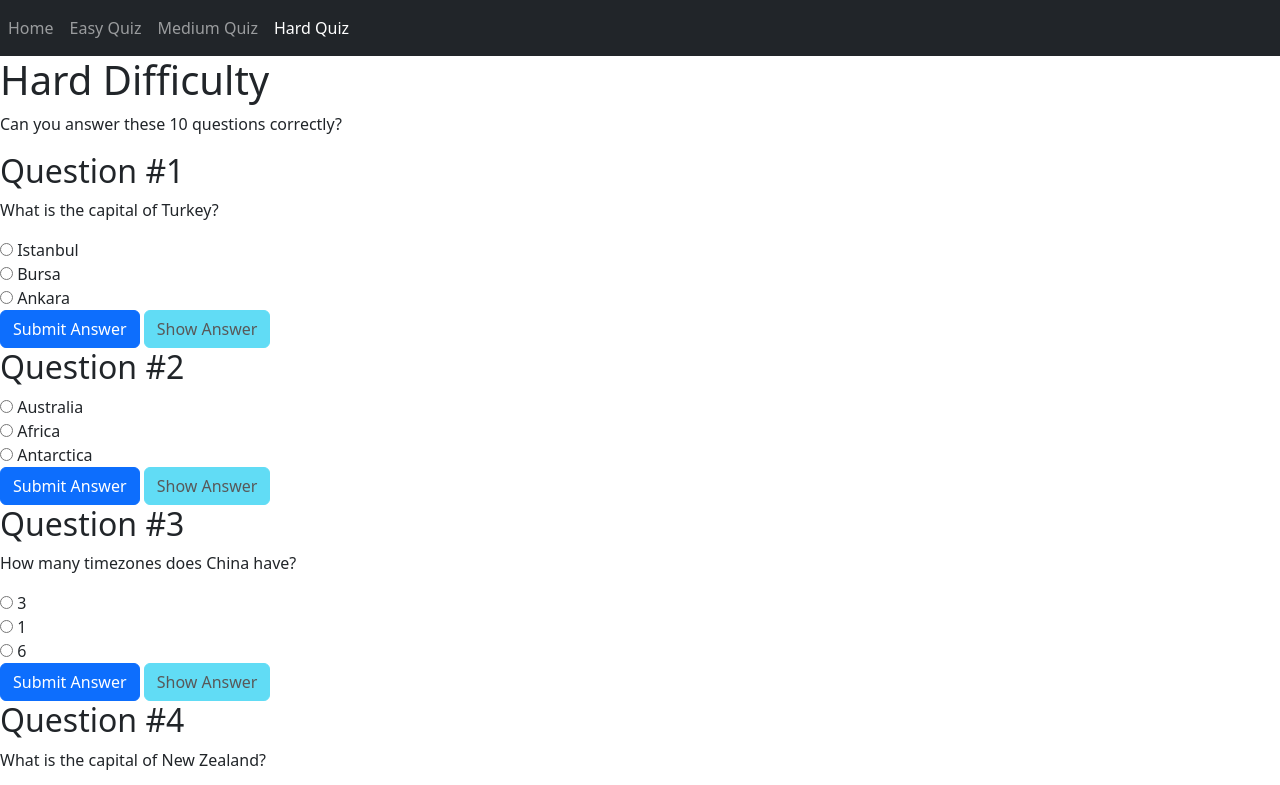
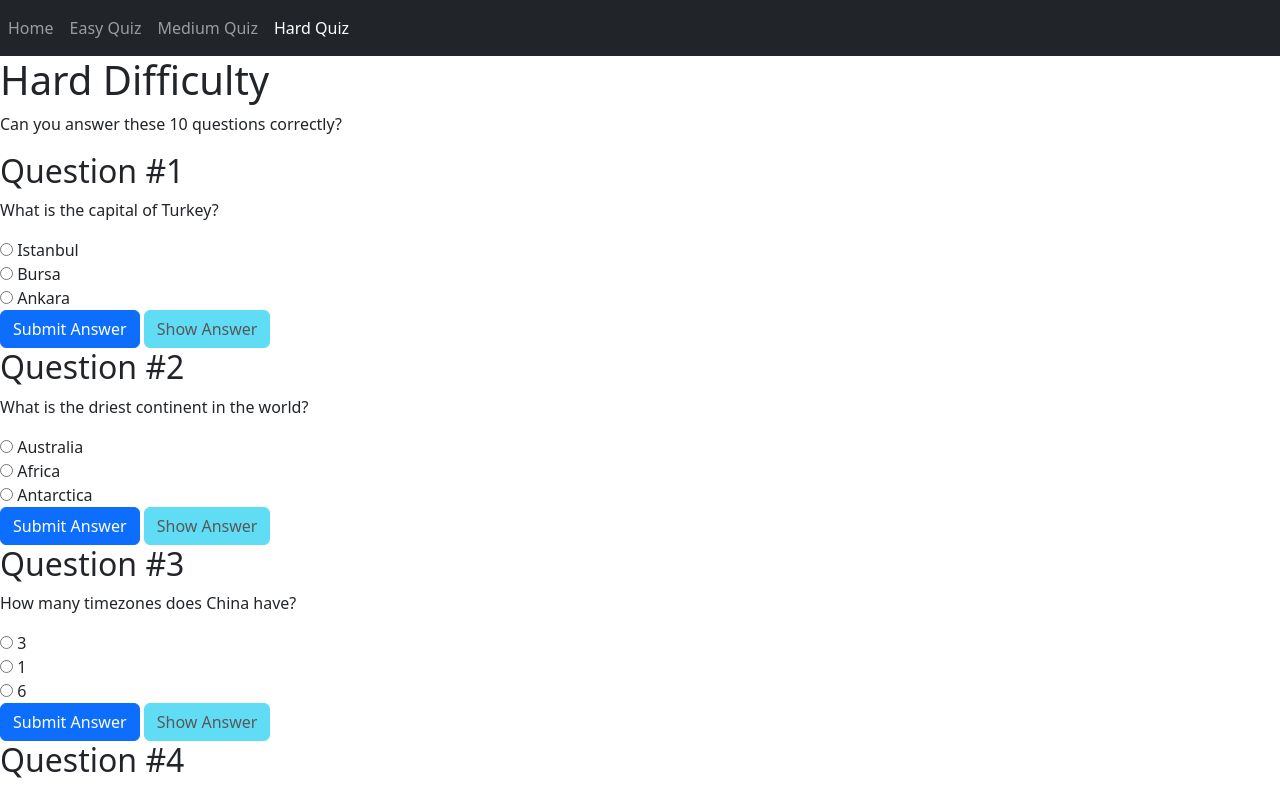
Before and after one commit to ZaydenF/Duo-Website, a plain HTML site: page index4.html in a window 1280 px wide. Shown: the top 785 px of the page. Drawn offline with nearby package versions, Linux system fonts and the light colour scheme.

Commit message:
Update index4.html

```diff
--- a/index4.html
+++ b/index4.html
@@ -70,6 +70,9 @@
 	  	<div class="QuestionTitle">
 		<h2> Question #2 </h2>
 	</div>
+	  <div class="q2">
+		 <p> What is the driest continent in the world? </p>
+	  </div>
 
 	  <form class="radioform">
     <div>
```
